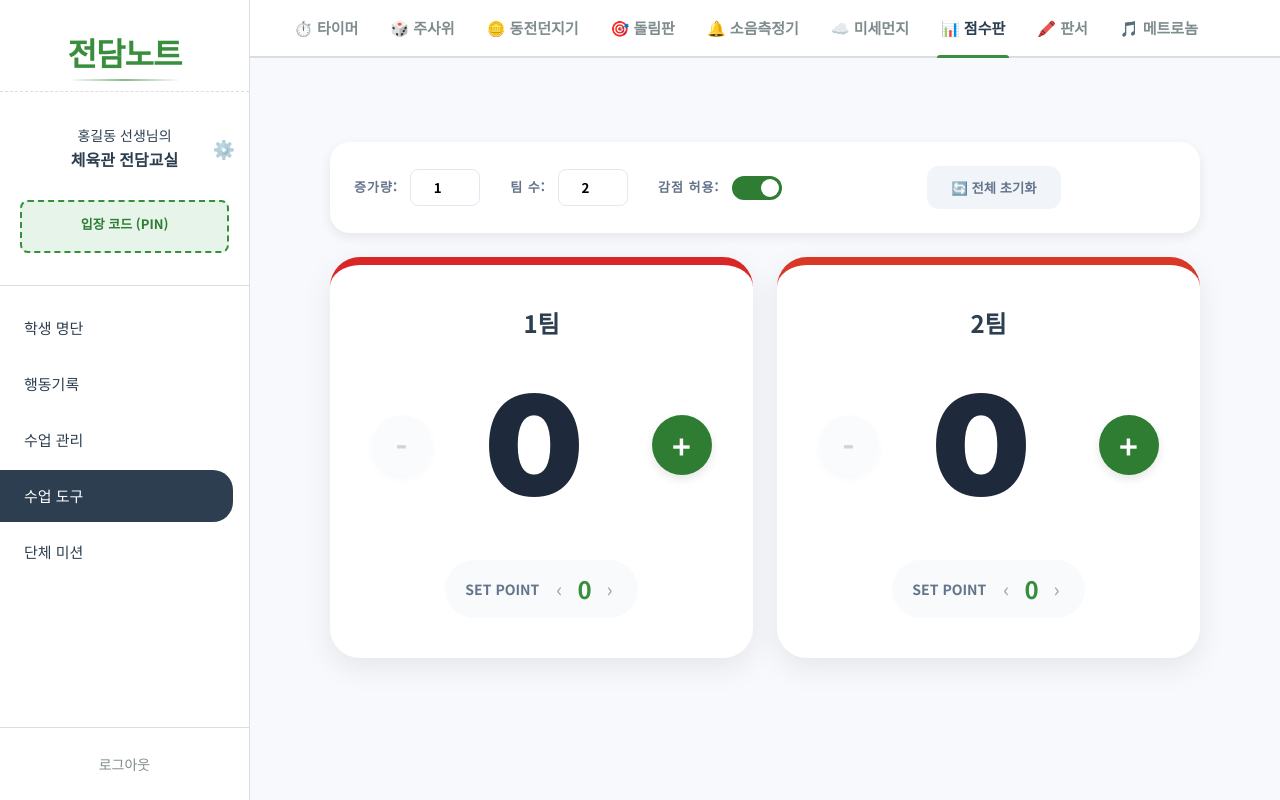
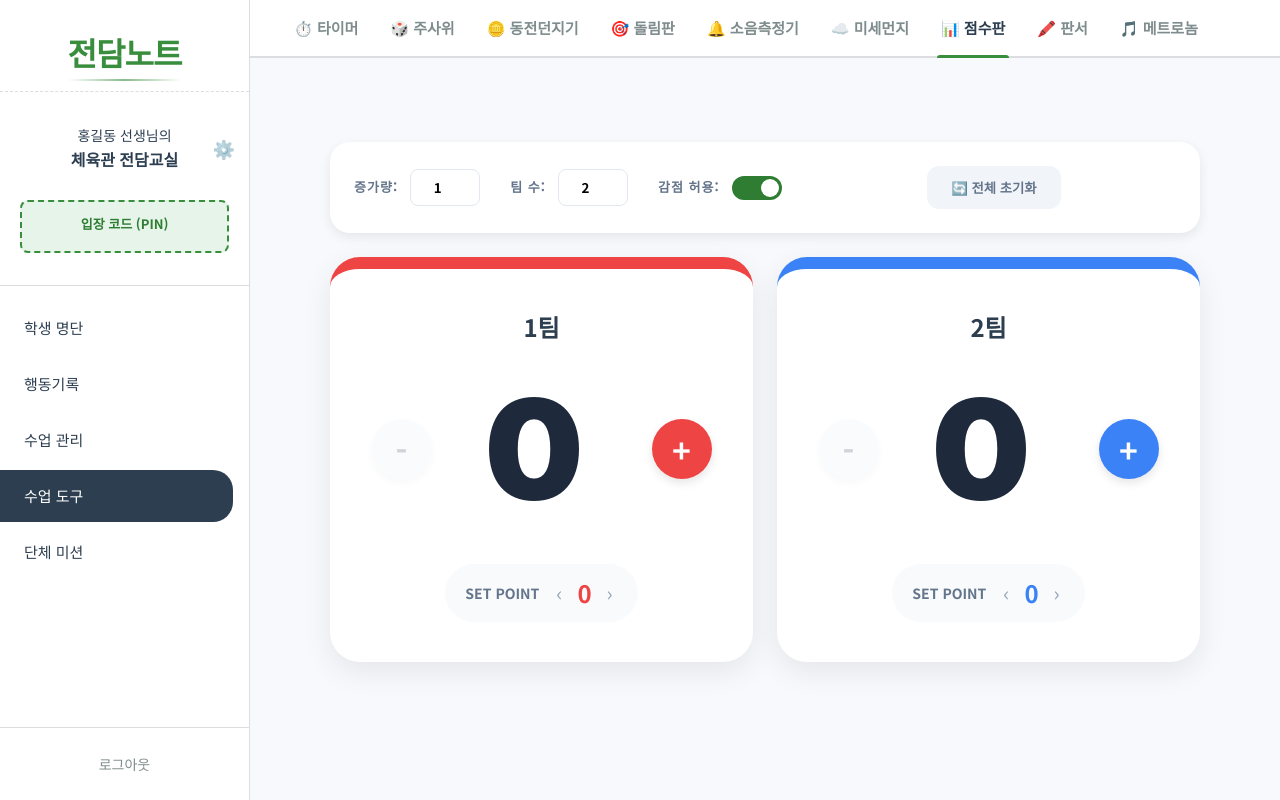
Before and after one commit to KOOthcr/Specialist-Note-for-CLASS, a React (Vite) app in the folder client/: page /main/tools/scoreboard in a window 1280 px wide. Built offline with nearby package versions, Linux system fonts and the light colour scheme; no server answers; the database is empty; sample sign-in values are in the browser's storage; a web font is replaced by a local one.

Commit message:
UI: Apply distinct colors to team cards in scoreboard (Team 1: Red, Team 2: Blue, etc.)

```diff
--- a/client/src/pages/tools/ScoreboardPage.css
+++ b/client/src/pages/tools/ScoreboardPage.css
@@ -103,8 +103,13 @@ input:checked + .slider:before {
   display: flex;
   flex-direction: column;
   align-items: center;
-  border-top: 8px solid var(--color-primary);
-  transition: transform 0.3s ease;
+  border-top: 12px solid var(--color-primary); /* 두께 증가 */
+  transition: all 0.3s cubic-bezier(0.175, 0.885, 0.32, 1.275);
+}
+
+.team-card:hover {
+  transform: translateY(-10px);
+  box-shadow: 0 15px 40px rgba(0,0,0,0.12);
 }
 
 .team-name-input {
--- a/client/src/pages/tools/ScoreboardPage.jsx
+++ b/client/src/pages/tools/ScoreboardPage.jsx
@@ -16,11 +16,17 @@ function ScoreboardPage() {
   // 팀 데이터 상태
   const [teams, setTeams] = useState([]);
 
-  // 60가지 색상 생성 (HSL 활용)
-  const generateColors = (count) => {
-    return Array.from({ length: count }, (_, i) => `hsl(${(i * 360) / count}, 70%, 50%)`);
-  };
-  const colors = generateColors(60);
+  // 기본 팀 색상 (빨강, 파랑, 주황, 초록...)
+  const colors = [
+    '#ef4444', // 빨강
+    '#3b82f6', // 파랑
+    '#f97316', // 주황
+    '#22c55e', // 초록
+    '#8b5cf6', // 보라
+    '#ec4899', // 핑크
+    '#06b6d4', // 하늘
+    '#eab308'  // 노랑
+  ];
 
   // 팀 수 변경 시 데이터 동기화
   useEffect(() => {
@@ -162,6 +168,7 @@ function ScoreboardPage() {
 
                 <button
                   className="control-btn-circle btn-plus"
+                  style={{ background: team.color }}
                   onClick={() => handleScoreChange(team.id, settings.increment)}
                 >
                   +
@@ -173,7 +180,7 @@ function ScoreboardPage() {
                 <span className="set-point-label">SET POINT</span>
                 <div className="set-point-value">
                   <span className="set-btn" onClick={() => handleSetChange(team.id, -1)}>‹</span>
-                  <span className="set-number">{team.sets}</span>
+                  <span className="set-number" style={{ color: team.color }}>{team.sets}</span>
                   <span className="set-btn" onClick={() => handleSetChange(team.id, 1)}>›</span>
                 </div>
               </div>
```
